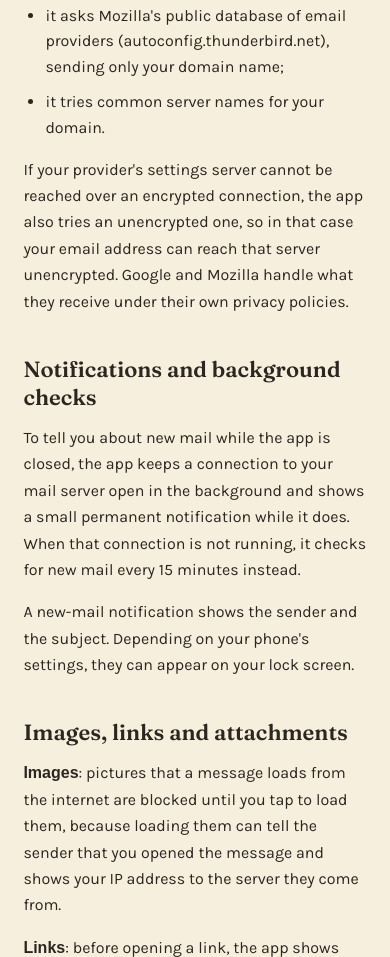
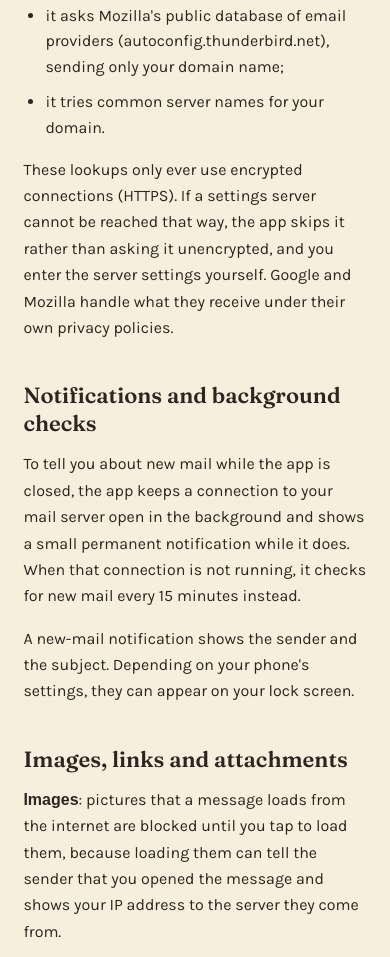
Before and after one commit to cashmula/mamacircle-legal, a plain HTML site: page mail/index.html in a window 390 px wide. Shown: the part 2655-3612 px from the top of the page. Drawn offline with Linux system fonts and the light colour scheme.

Commit message:
Mail privacy policy: settings lookups are HTTPS only
From MamaCircle Mail 1.0.1 the app no longer falls back to an unencrypted
request when looking up a provider's settings, so the email address never
leaves the phone unencrypted. Publish together with that release.

Co-Authored-By: Claude Opus 5.5 <noreply@anthropic.com>

```diff
--- a/mail/index.html
+++ b/mail/index.html
@@ -302,7 +302,7 @@
           <li>it asks Mozilla's public database of email providers (autoconfig.thunderbird.net), sending only your domain name;</li>
           <li>it tries common server names for your domain.</li>
         </ul>
-        <p>If your provider's settings server cannot be reached over an encrypted connection, the app also tries an unencrypted one, so in that case your email address can reach that server unencrypted. Google and Mozilla handle what they receive under their own privacy policies.</p>
+        <p>These lookups only ever use encrypted connections (HTTPS). If a settings server cannot be reached that way, the app skips it rather than asking it unencrypted, and you enter the server settings yourself. Google and Mozilla handle what they receive under their own privacy policies.</p>
       </section>
 
       <section id="background">
```
